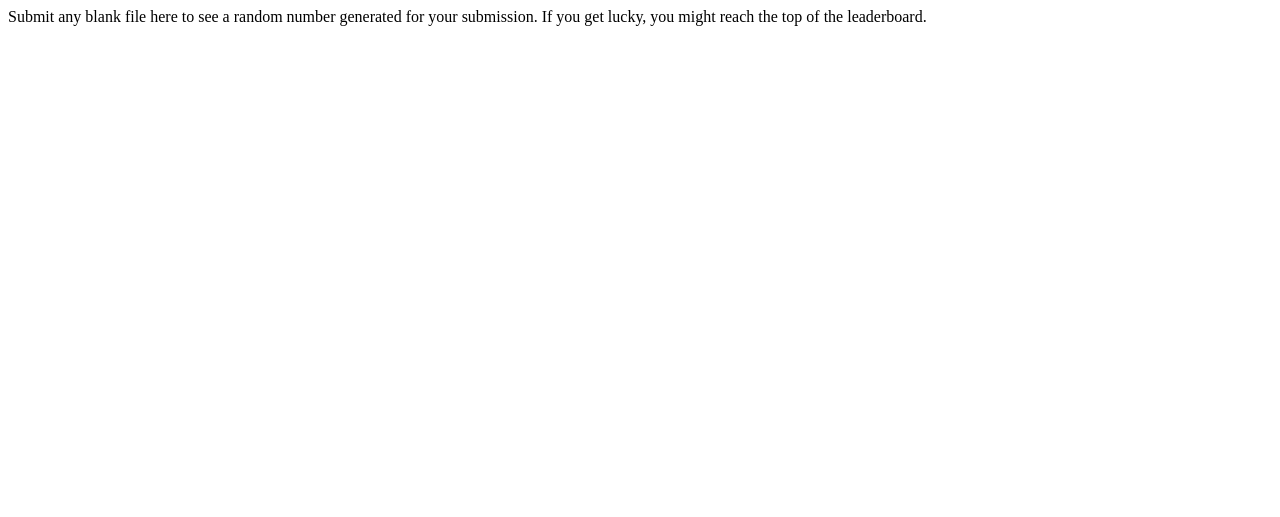
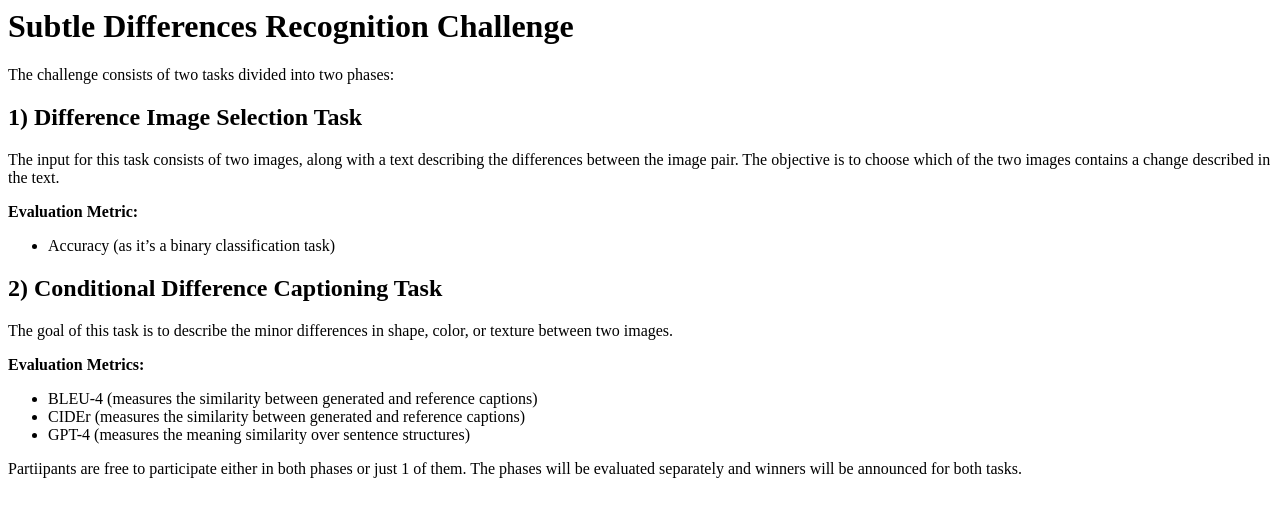
Before and after one commit to mariiak2021/Subtle-Diff-Challenge, a Python web app: template templates/submission_guidelines.html in a window 1280 px wide. Shown: the top 517 px of the page. Run offline with Jinja, Linux system fonts and the light colour scheme; the template is opened without the code that fills it, so the values that code supplies are empty.

Commit message:
Update submission_guidelines.html

```diff
--- a/templates/submission_guidelines.html
+++ b/templates/submission_guidelines.html
@@ -1 +1,20 @@
-<p>Submit any blank file here to see a random number generated for your submission. If you get lucky, you might reach the top of the leaderboard.</p>
+<h1>Subtle Differences Recognition Challenge</h1>
+        <p>The challenge consists of two tasks divided into two phases:</p>
+
+        <h2>1) Difference Image Selection Task</h2>
+        <p>The input for this task consists of two images, along with a text describing the differences between the image pair. The objective is to choose which of the two images contains a change described in the text.</p>
+        <p><strong>Evaluation Metric:</strong></p>
+        <ul>
+            <li>Accuracy (as it’s a binary classification task)</li>
+        </ul>
+
+        <h2>2) Conditional Difference Captioning Task</h2>
+        <p>The goal of this task is to describe the minor differences in shape, color, or texture between two images.</p>
+        <p><strong>Evaluation Metrics:</strong></p>
+        <ul>
+            <li>BLEU-4 (measures the similarity between generated and reference captions)</li>
+            <li>CIDEr (measures the similarity between generated and reference captions)</li>
+            <li>GPT-4 (measures the meaning similarity over sentence structures)</li>
+        </ul>
+
+<p>Partiipants are free to participate either in both phases or just 1 of them. The phases will be evaluated separately and winners will be announced for both tasks.</p>
```
